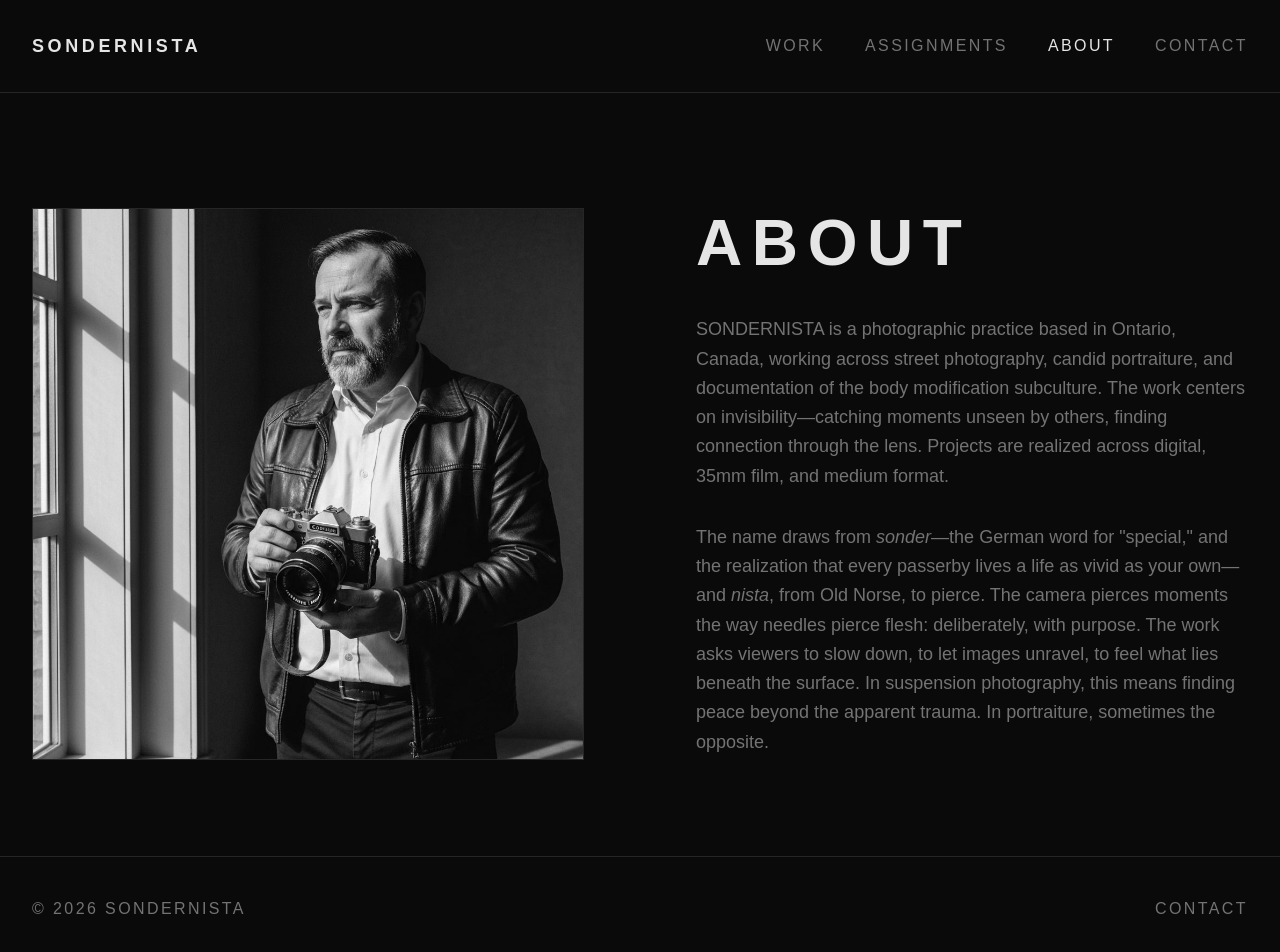
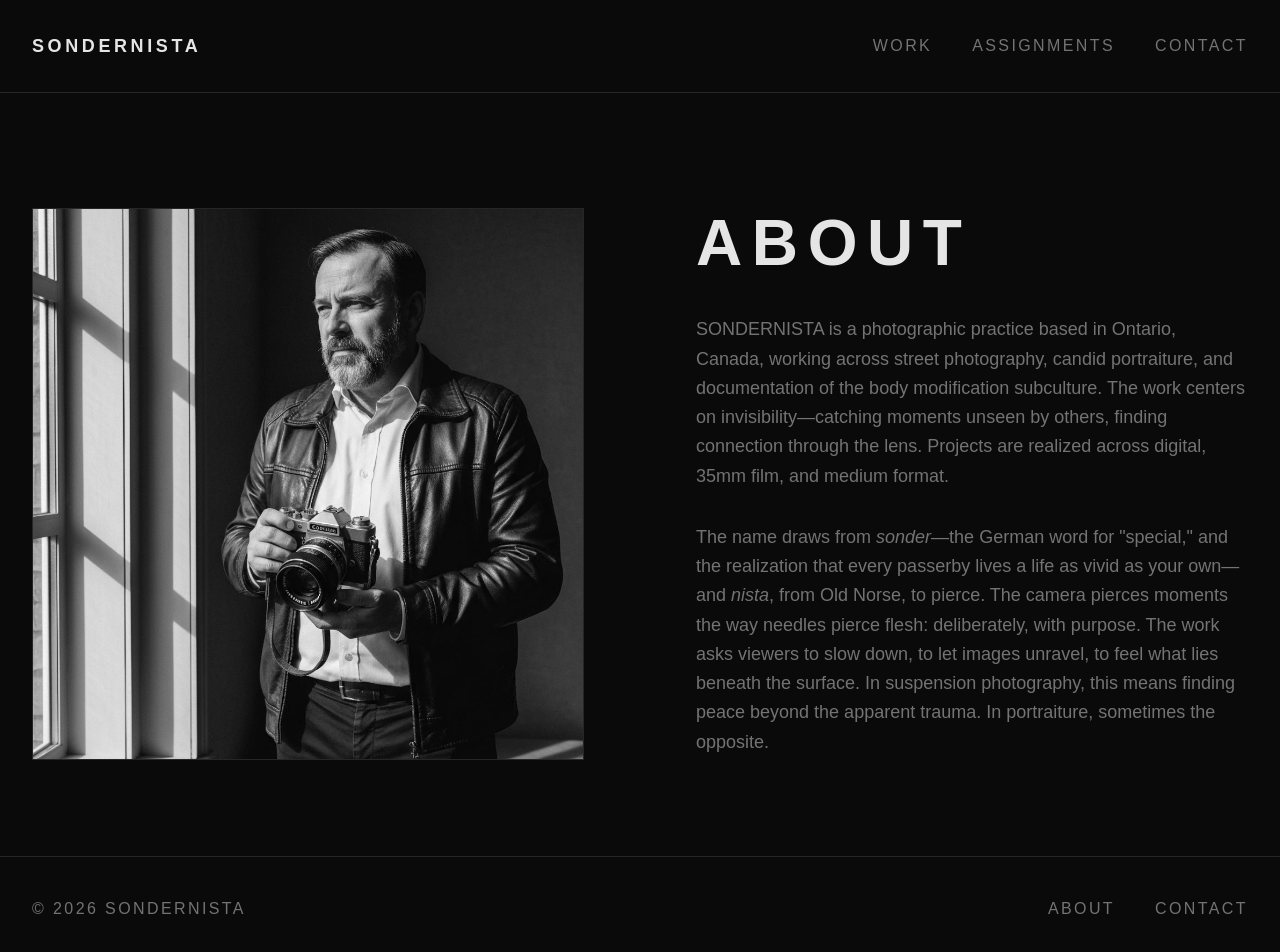
Before and after one commit to adhd8k/sondernista, an Astro site: page /about in a window 1280 px wide. Built offline with nearby package versions, Linux system fonts and the light colour scheme; Astro itself is replaced by a stand-in of ours; a web font is replaced by a local one.

Commit message:
nav: move About from header to footer, before Contact

```diff
--- a/src/components/Footer.astro
+++ b/src/components/Footer.astro
@@ -7,6 +7,13 @@ const currentYear = new Date().getFullYear()
     <p class="text-base uppercase tracking-[0.15em] text-secondary">
       © {currentYear} SONDERNISTA
     </p>
+    <div class="flex gap-10">
+      <a
+        href="/about"
+        class="text-base uppercase tracking-[0.15em] text-secondary hover:text-primary transition-colors"
+      >
+        About
+      </a>
       <a
         href="/contact"
         class="text-base uppercase tracking-[0.15em] text-secondary hover:text-primary transition-colors"
@@ -14,4 +21,5 @@ const currentYear = new Date().getFullYear()
         Contact
       </a>
     </div>
+  </div>
 </footer>
--- a/src/components/Header.astro
+++ b/src/components/Header.astro
@@ -4,7 +4,6 @@ const pathname = Astro.url.pathname
 const navLinks = [
   { href: '/work', label: 'work' },
   { href: '/assignments', label: 'assignments' },
-  { href: '/about', label: 'about' },
   { href: '/contact', label: 'contact' },
 ]
 ---
```
Lines whose indentation alone changed are shown as unchanged.
